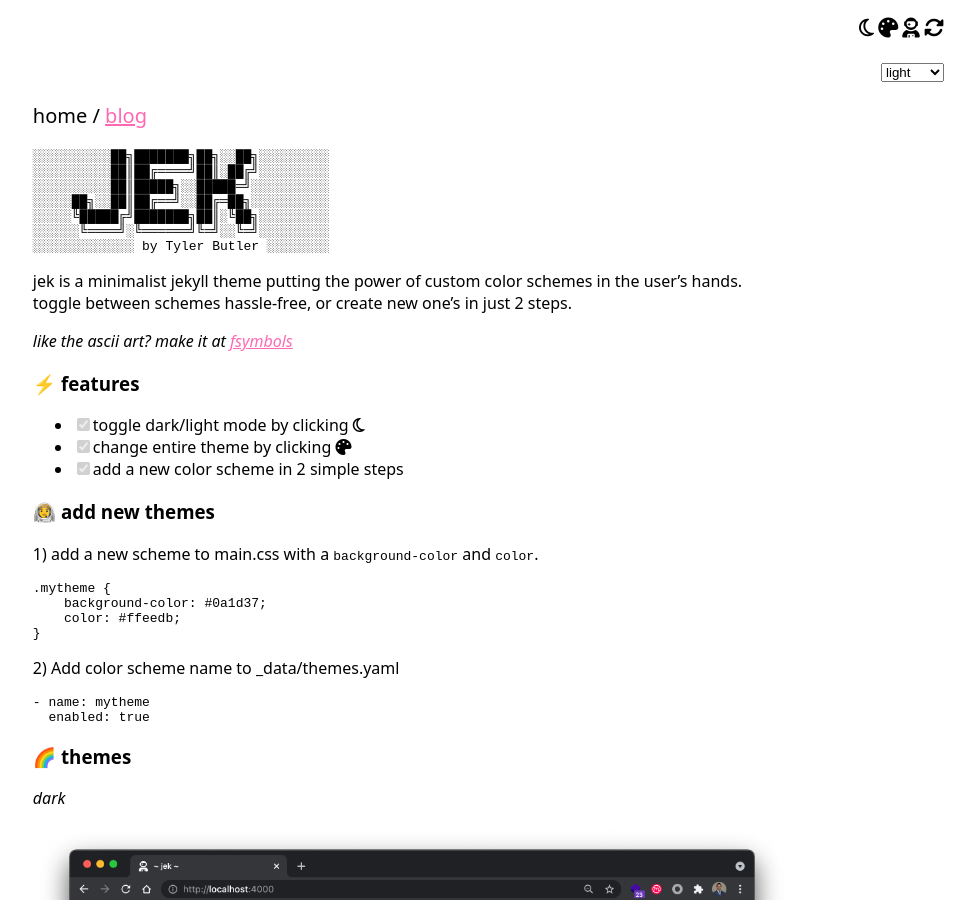
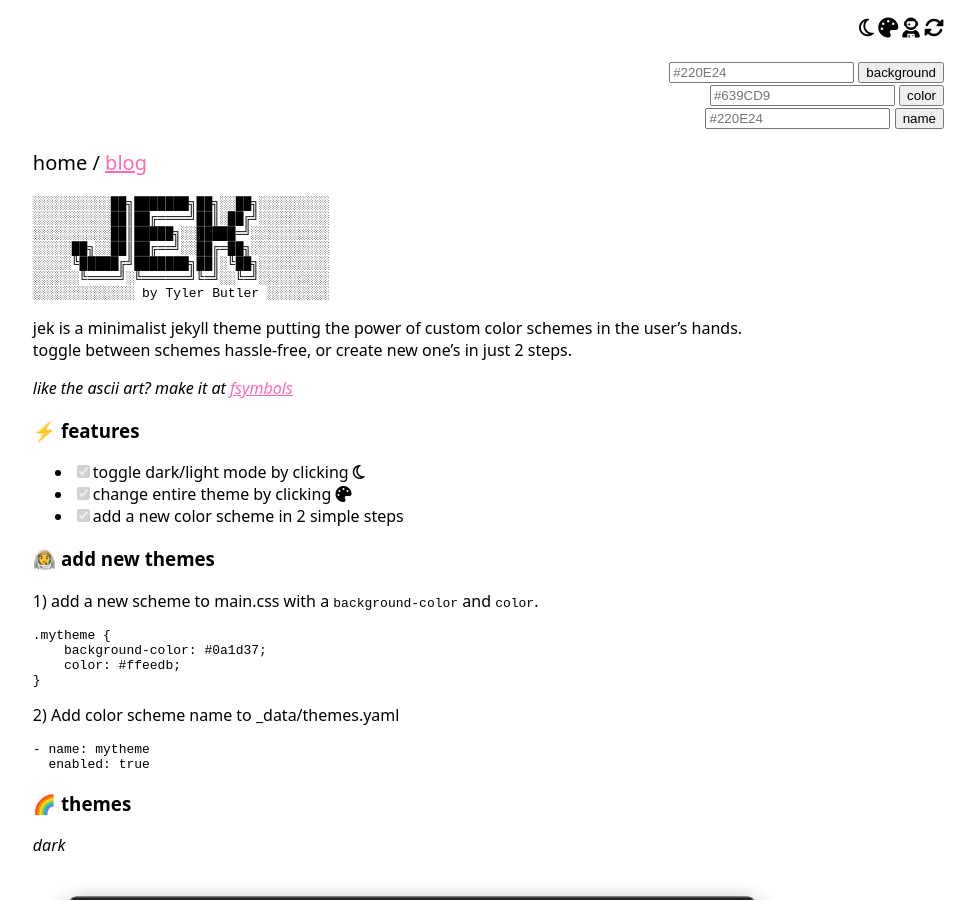
Before and after one commit to tcbutler320/jek, a Jekyll site: the page built from index.md, in a window 1280 px wide and 900 px high. Shown: the whole window, without its empty margins (228-1203 px from the left). Built offline with Jekyll 4.4.1, drawn with Linux system fonts in a browser that asks for light colours; nearby versions of some CDN libraries.

Commit message:
move all themes to session and local storage

```diff
--- a/_includes/controls.html
+++ b/_includes/controls.html
@@ -4,12 +4,23 @@
       <i class="fas fa-palette fa-lg zoom" onclick="changeTheme();"></i>
       <i class="fas fa-user-astronaut fa-lg zoom" onclick="saveFavorite();"></i>
       <i class="fas fa-sync-alt fa-lg zoom" onclick="reload();"></i>
-      <br><br>
-      <select name="theme-control" id="theme-control">
+      {% comment %} <br><br> {% endcomment %}
+      {% comment %} <select name="theme-control" id="theme-control">
         {% for theme in site.data.themes %}
         <option value="{{theme.name}}">{{theme.name}}</option>
         {% endfor %}
-      </select>
+      </select> {% endcomment %}
+      <br><br>
+      <input type="text" placeholder="#220E24" id="customBackground">
+      <button type="button" onclick="setCustomBackground();">background</button>
+      <br>
+      <input type="text" placeholder="#639CD9" id="customColor">
+      <button type="button" onclick="setCustomColor();">color</button>
+      <br>
+      <input type="text" placeholder="#220E24" id="customTheme">
+      <button type="button" onclick="setCustomTheme();">name</button>
+      <br>
+      <span id="whatHappened"></span>
       {% comment %} <small>
       {% for theme in site.data.themes%}
       <span id="hover zoom {{theme.name}}" onmouseover="hoverTheme('{{theme.name}}');">{{theme.name}}</span>
--- a/assets/js/themeToggle.js
+++ b/assets/js/themeToggle.js
@@ -21,13 +21,13 @@ function darkMode() {
         document.body.classList.toggle('dark');
         document.getElementById('theme').innerHTML = 'dark';
         console.log('[DEBUG] added dark to session storage');
-        sessionStorage.removeItem('key');
+        // sessionStorage.removeItem('key');
         sessionStorage.setItem('theme', 'dark');
     } else {
         document.body.classList.toggle('light');
         document.getElementById('theme').innerHTML = 'light';
         console.log('[DEBUG] added light to session storage');
-        sessionStorage.removeItem('key');
+        // sessionStorage.removeItem('key');
         sessionStorage.setItem('theme', 'light');
     }
 
@@ -45,9 +45,9 @@ function checkFav() {
     const savedTheme = localStorage.getItem('favTheme');
 
     if (savedTheme){
-    document.body.classList.toggle(savedTheme);
-    console.log('[DEBUG] theme changed To',savedTheme);
-    document.getElementById('theme').innerHTML = savedTheme;
+        document.body.classList.toggle(savedTheme);
+        console.log('[DEBUG] theme changed To',savedTheme);
+        document.getElementById('theme').innerHTML = savedTheme;
     } else {
         console.log('[DEBUG] no theme saved');
     }
@@ -67,3 +67,78 @@ function hoverTheme(opt) {
 function reload(){
     location.reload();
 }
+
+
+/* set custom themes using session storage */
+
+function setCustomBackground() {
+    console.log('[DEBUG] custom backround entered');
+
+    var background = document.getElementById("customBackground").value;
+    let locBackground = localStorage.getItem('customBackground');
+
+    if (locBackground) {
+        localStorage.removeItem('customBackground');
+        localStorage.setItem('customBackground',background);
+        document.getElementById('whatHappened').innerHTML = 'removed previous saved background, set new background to ' + background;
+    } else {
+        localStorage.setItem('customBackground',background);
+        document.getElementById('whatHappened').innerHTML = 'set new background to ' + background;
+    }
+}
+
+function setCustomColor() {
+    console.log('[DEBUG] custom color entered');
+
+    var color = document.getElementById("customColor").value;
+    let locColor = localStorage.getItem('customColor');
+
+    if (locColor) {
+        localStorage.removeItem('customColor');
+        localStorage.setItem('customColor',color);
+        document.getElementById('whatHappened').innerHTML = 'removed previous saved color, set new color to' + color;
+    } else {
+        localStorage.setItem('customColor',color);
+        document.getElementById('whatHappened').innerHTML = 'set new color to ' + color;
+    }
+}
+
+function setCustomTheme() {
+    console.log('[DEBUG] custom theme entered');
+
+    var theme = document.getElementById("customTheme").value;
+    let locTheme = localStorage.getItem('customTheme');
+
+    if (locTheme) {
+        localStorage.removeItem('customTheme');
+        localStorage.setItem('customTheme',theme);
+        document.getElementById('whatHappened').innerHTML = 'removed previous saved theme, set new theme to ' + theme;
+    } else {
+        localStorage.setItem('customTheme',theme);
+        document.getElementById('whatHappened').innerHTML = 'set new theme to ' + theme;
+    }
+
+    setTheme();
+}
+
+function setTheme(){
+    console.log('[DEBUG] now in setTheme');
+
+    let locTheme = localStorage.getItem('theme');
+    let customTheme = localStorage.getItem('customTheme');
+    let sessTheme = sessionStorage.getItem('theme');
+
+    if (customTheme) {
+        document.body.classList.toggle(customTheme);
+        document.getElementById('whatHappened').innerHTML = 'custom theme set: ' + customTheme;
+    } else if (locTheme) {
+        document.body.classList.toggle(locTheme);
+        document.getElementById('whatHappened').innerHTML = 'favorite theme found: ' + locTheme;
+    } else if (sessTheme) {
+        document.body.classList.toggle(sessTheme);
+        document.getElementById('whatHappened').innerHTML = 'session theme found: ' + sessTheme;
+    } else {
+        document.body.classList.toggle('light');
+        document.getElementById('whatHappened').innerHTML = 'no theme saved, default to light';
+    }
+}
```
